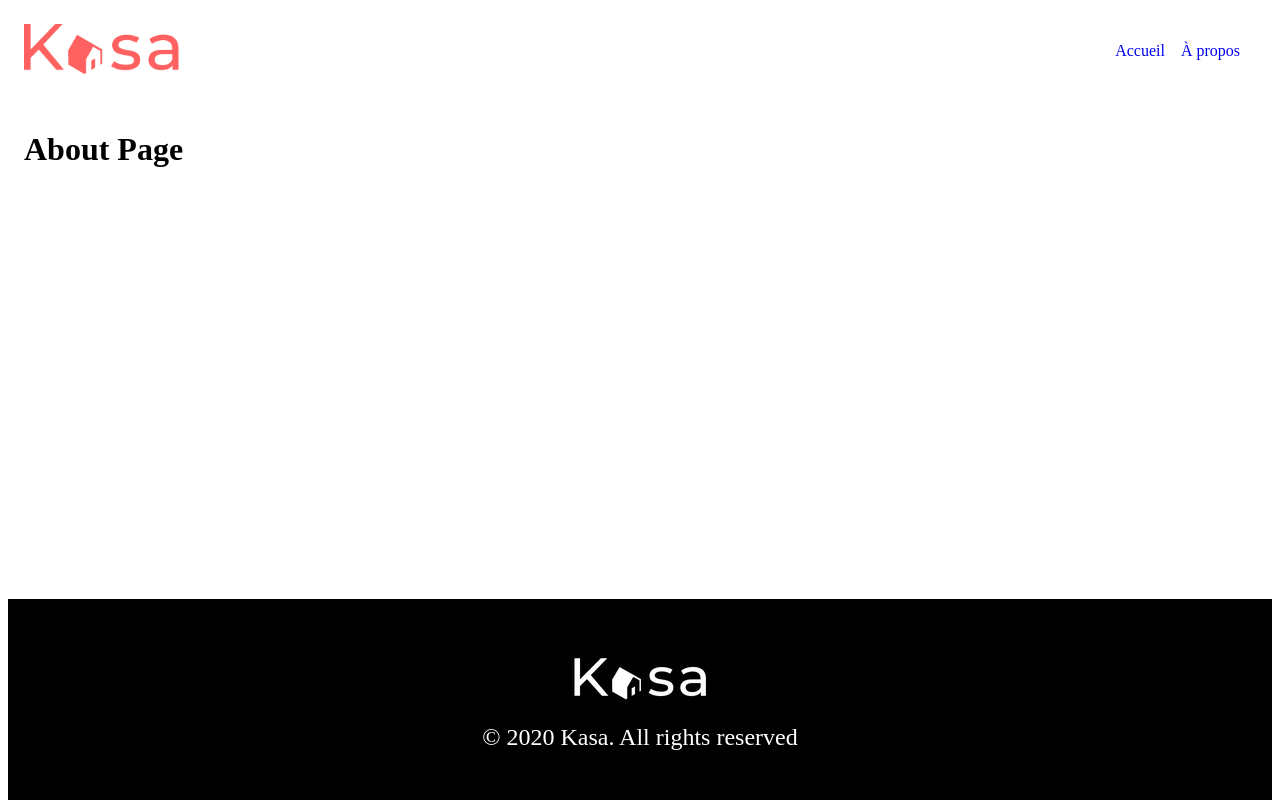
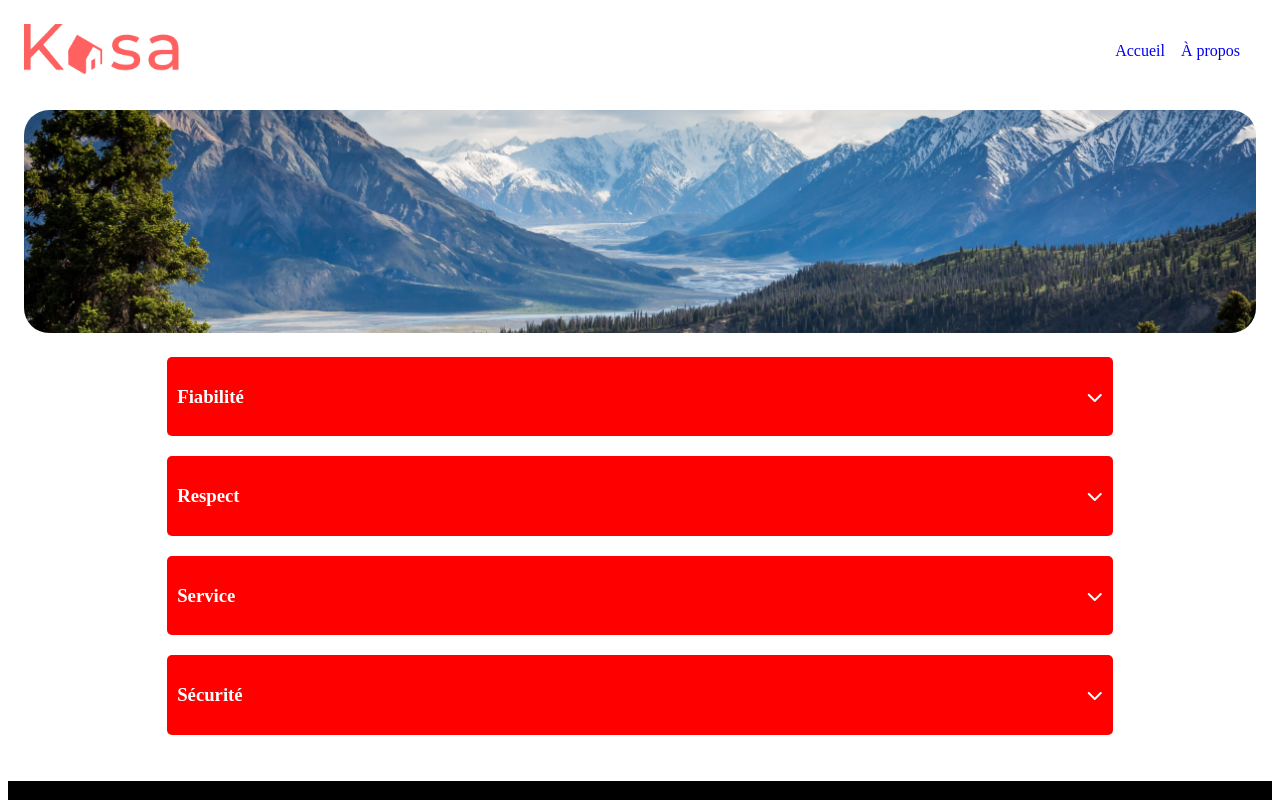
Before and after one commit to samamrani/kASA, a React (Create React App) app: page /about in a window 1280 px wide. Shown: the top 800 px of the page. Built offline with nearby package versions, Linux system fonts and the light colour scheme; the HTML template or start-up script is replaced by a standard one.

Commit message:
Réalisation de la page About avec l'accordion

```diff
--- a/package.json
+++ b/package.json
@@ -3,6 +3,7 @@
   "version": "0.1.0",
   "private": true,
   "dependencies": {
+    "@fortawesome/fontawesome-free": "^6.5.2",
     "@testing-library/jest-dom": "^5.17.0",
     "@testing-library/react": "^13.4.0",
     "@testing-library/user-event": "^13.5.0",
--- /dev/null
+++ b/src/components/Accordion.jsx
@@ -0,0 +1,35 @@
+import React from 'react';
+import AccordionItem from './AccordionItem';
+import "../styles/components/Accordion.scss";
+
+function Accordion() {
+  // Données de l'accordéon sous forme d'un tableau d'objets
+  const accordionData = [
+    {
+      title: 'Fiabilité',
+      content: 'Les annonces postées sur Kasa garantissent une fiabilité totale Les photos sont conformes aux logements, et toutes les informations sont régulièrement vérifiées par nos équipes.'
+    },
+    {
+      title: 'Respect',
+      content: ' La bienveillance fait partie des valeurs fondatrices de Kasa. Tout comportement discriminatoire ou de perturbation du voisinage entraînera une exclusion de notre plateforme.'
+    },
+    {
+      title: 'Service',
+      content: ' Nos équipes se tiennent à votre disposition pour vous fournir une expérience parfaite. N&apos;hésitez pas à nous contacter si vous avez la moindre question..'
+    },
+    {
+      title: 'Sécurité',
+      content: '  La sécurité est la priorité de Kasa. Aussi bien pour nos hôtes que pour les voyageurs, chaque logement correspond aux critères desécurité établis par nos services. En laissant une note aussi bienà l&apos;hôte qu&apos;au locataire, cela permet à nos équipes devérifier que les standards sont bien respectés. Nous organisons également des ateliers sur la sécurité domestique pour nos hôtes..'
+    }
+  ];
+
+  return (
+    <div className='accordion'>{/* Conteneur principal de l'accordéon */}
+      {accordionData.map((item, index) => (
+        <AccordionItem key={index} title={item.title} content={item.content} />
+      ))}
+    </div>
+  );
+}
+
+export default Accordion;
--- /dev/null
+++ b/src/components/AccordionItem.jsx
@@ -0,0 +1,29 @@
+import React, { useState } from 'react';
+import "../styles/components/AccordionItem.scss";
+import '@fortawesome/fontawesome-free/css/all.min.css';
+
+function AccordionItem({ title, content }) {
+  const [isOpen, setIsOpen] = useState(false);// Déclaration d'un état local isOpen avec useState
+
+   // Fonction pour basculer l'état de isOpen
+  const toggleAccordion = () => {
+    setIsOpen(!isOpen);
+  };
+
+  return (
+    <div className='accordion_item'>
+      <div className='accordion_title' onClick={toggleAccordion}> {/* Titre de l'item de l'accordéon, cliquable */}
+        <h3>{title}</h3>
+         <span>{isOpen ? <i className="fas fa-chevron-up"></i> : <i className="fas fa-chevron-down"></i>}</span>
+      </div>
+       {/* Condition pour afficher le contenu seulement si isOpen est true */}
+      {isOpen && (
+        <div className='accordion_content'>
+          <p>{content}</p> {/* Affichage du contenu passé en prop */}
+        </div>
+      )}
+    </div>
+  );
+}
+
+export default AccordionItem;
--- a/src/pages/About.jsx
+++ b/src/pages/About.jsx
@@ -1,9 +1,15 @@
 import React from 'react';
+import Background from '../assets/images/Background.jpg'
+import Accordion from '../components/Accordion';
+import "../styles/pages/About.scss"
 
 function About() {
   return (
-    <div>
-      <h1>About Page</h1>
+    <div className='about'>{/* Conteneur principal de la page About */}
+      <div className='about_img'>
+        <img src={Background} alt='Montagne' />
+      </div>
+      <Accordion />{/* afficher les sections de l'accordéon */}
     </div>
   );
 }
--- /dev/null
+++ b/src/styles/components/Accordion.scss
@@ -0,0 +1,7 @@
+
+.accordion {
+    width: 80%;
+
+    margin: 0 auto;
+    color: white;
+  }
--- /dev/null
+++ b/src/styles/components/AccordionItem.scss
@@ -0,0 +1,31 @@
+.accordion_item {
+
+    margin: 20px;
+    border-radius: 5px;
+    background-color: red;
+
+
+  }
+
+  .accordion_title {
+
+    padding: 10px;
+    display: flex;
+    justify-content: space-between;
+    align-items: center;
+    cursor: pointer;
+
+  }
+  span{
+    display: flex;
+    flex-direction: row;
+  }
+
+
+  .accordion_content {
+    padding: 5px;
+    background-color: #fff;
+  color: black;
+  border-color: none;
+
+}
--- /dev/null
+++ b/src/styles/pages/About.scss
@@ -0,0 +1,39 @@
+.about_img {
+
+    height: auto;
+    margin-bottom: 20px;
+
+
+
+    img {
+      width: 100%;
+      height: 223px;
+      object-fit: cover;
+      border-radius: 25px;
+    }
+  }
+
+  .section {
+    margin: 20px 0;
+    padding: 20px;
+    border: 1px solid #ccc;
+    border-radius: 10px;
+    background-color: #f9f9f9;
+
+    h2 {
+      color: #FF6060;
+      text-align: center;
+      font-family: Montserrat;
+    }
+
+    .title {
+      font-size: 1.5rem;
+      font-weight: 700;
+      margin-top: 10px;
+    }
+
+    .description {
+      font-size: 1rem;
+      margin-top: 10px;
+    }
+  }
```
Also changed, not shown: 1 other file (tests, documents, lock files or other folders).
